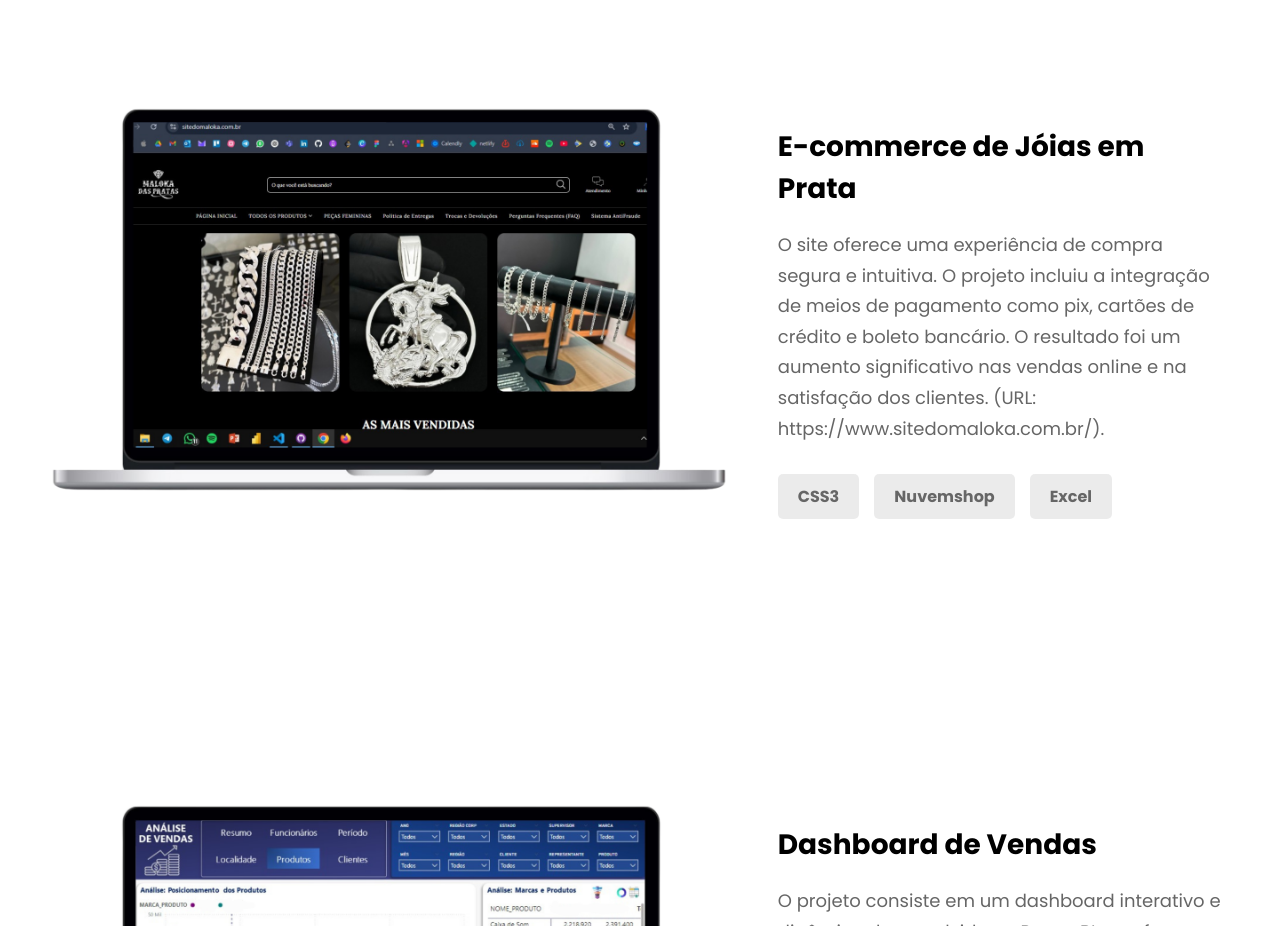
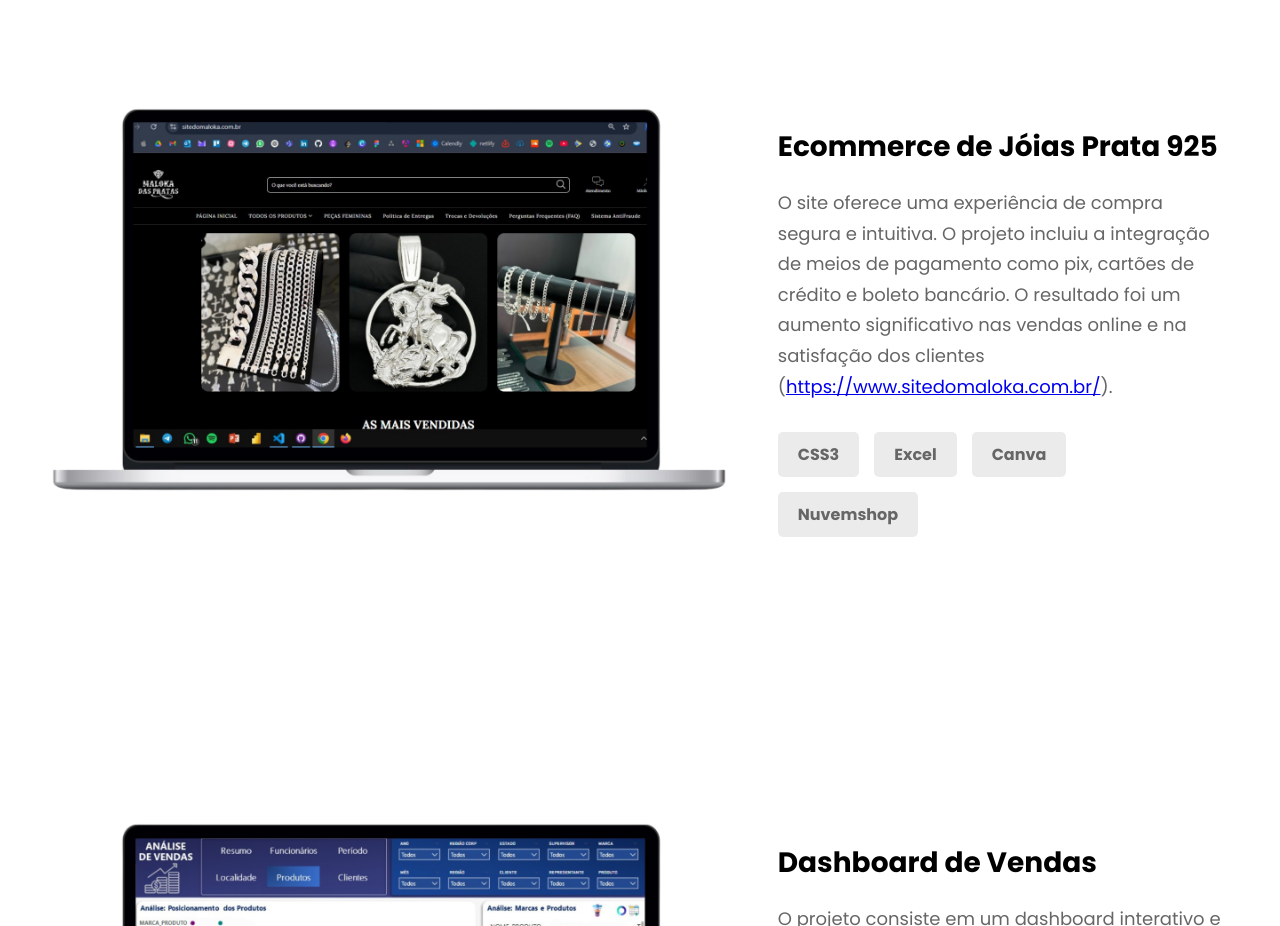
Before and after one commit to Davi-J-Manoel/Portfolio, a React (Vite) app: page / in a window 1280 px wide. Shown: the part 2000-2926 px from the top of the page. Built offline with nearby package versions, Linux system fonts and the light colour scheme.

Commit message:
Update Projects.jsx

```diff
--- a/src/Pages/Projects/Projects.jsx
+++ b/src/Pages/Projects/Projects.jsx
@@ -28,14 +28,17 @@ export default function Projects() {
               />
             </div>
             <div className={styles.projectsRowContent}>
-              <h3 className={styles.projectsRowContentTitle}>E-commerce de Jóias em Prata</h3>
+              <h3 className={styles.projectsRowContentTitle}>Ecommerce de Jóias Prata 925</h3>
               <p className={styles.projectsRowContentDescription}>
-              O site oferece uma experiência de compra segura e intuitiva. O projeto incluiu a integração de meios de pagamento como pix, cartões de crédito e boleto bancário. O resultado foi um aumento significativo nas vendas online e na satisfação dos clientes. (URL: https://www.sitedomaloka.com.br/).
+              O site oferece uma experiência de compra segura e intuitiva. O projeto incluiu a integração de meios de pagamento como pix, cartões de crédito e boleto bancário. O resultado foi um aumento significativo nas vendas online e na satisfação dos clientes (<a href="https://www.sitedomaloka.com.br/" target="_blank" rel="noopener noreferrer">
+    https://www.sitedomaloka.com.br/
+  </a>).
               </p>
               <div className={styles.skills}>
               <div className={styles.skill}>CSS3</div>
+              <div className={styles.skill}>Excel</div>
+              <div className={styles.skill}>Canva</div>
               <div className={styles.skill}>Nuvemshop</div>
-              <div className={styles.skill}>Excel</div>
               </div>
               <div className={styles.buttons} data-aos="flip-up"
         data-aos-easing="ease"
```
